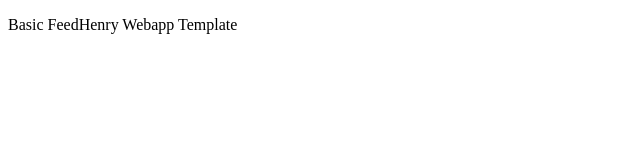
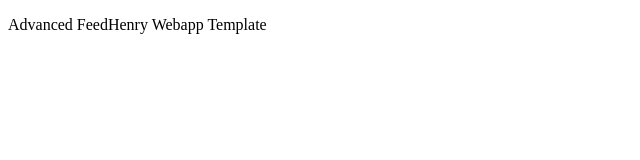
Before and after one commit to pb82/fh-advanced-webapp-blank-app, a website: page cloud/public/index.html in a window 1280 px wide. Shown: the full height of the page, 0-640 px from the left. Drawn offline with Linux system fonts and the light colour scheme.

Commit message:
Update index.html

```diff
--- a/cloud/public/index.html
+++ b/cloud/public/index.html
@@ -8,6 +8,6 @@
     <meta name="viewport" content="width=device-width, initial-scale=1">
   </head>
   <body>
-    <p>Basic FeedHenry Webapp Template</p>
+    <p>Advanced FeedHenry Webapp Template</p>
   </body>
 </html>
```
